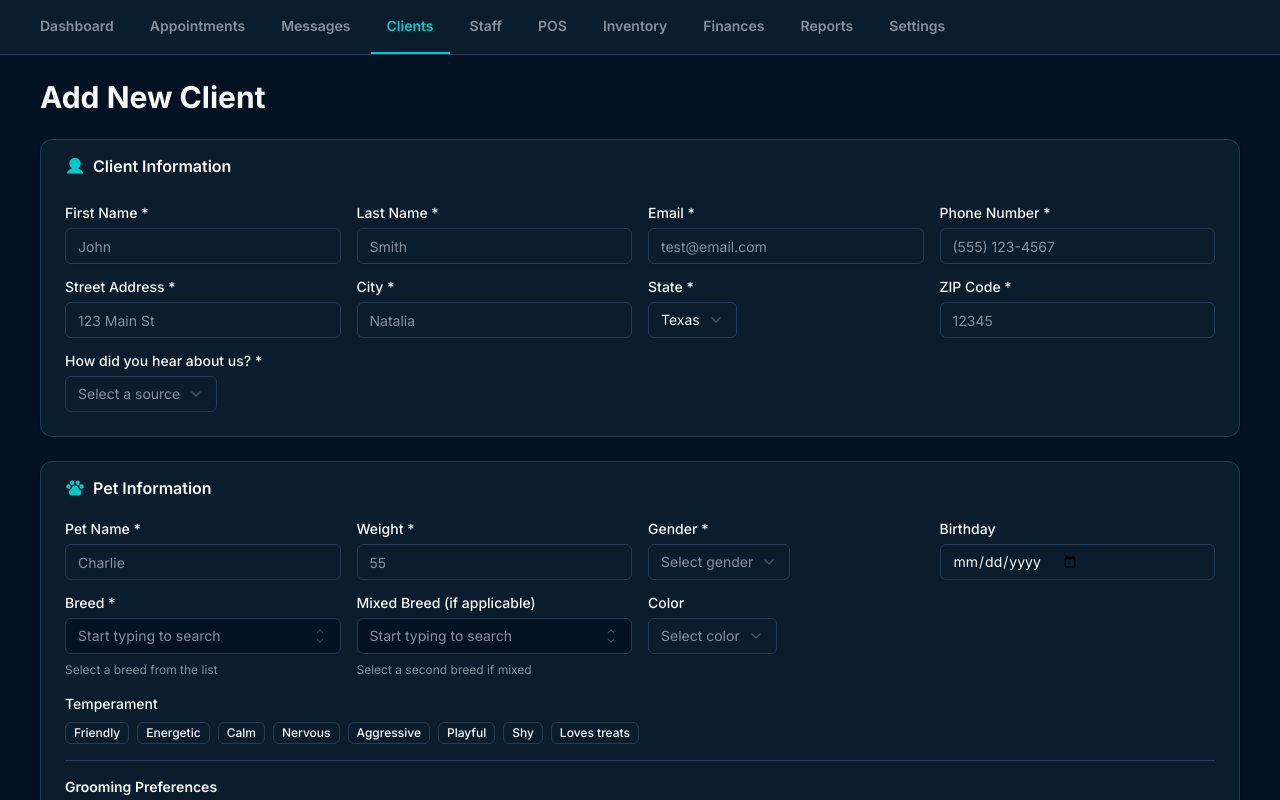
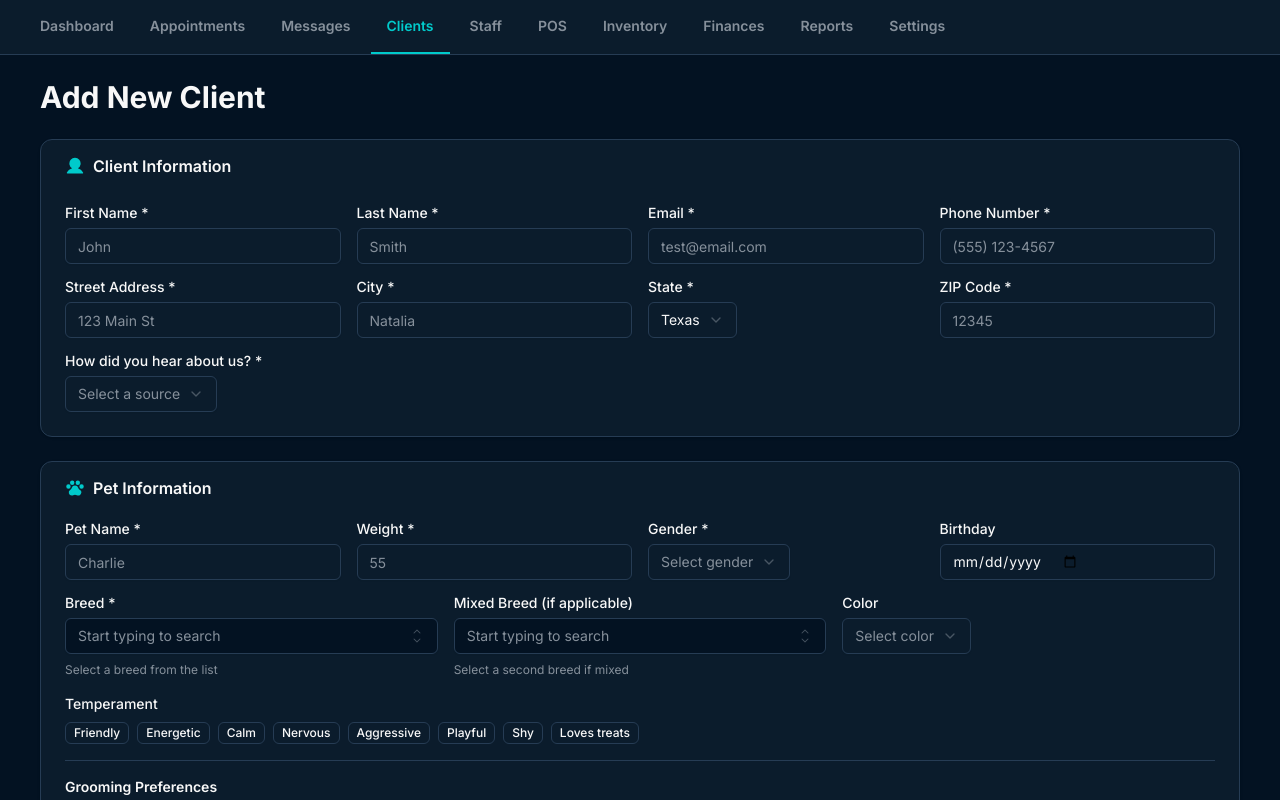
Before and after one commit to JimmysRanch/126, a React (Vite) app: page /clients/new in a window 1280 px wide. Shown: the top 800 px of the page. Built offline with nearby package versions, Linux system fonts and the light colour scheme.

Commit message:
Polish pet info layout

```diff
--- a/src/pages/AddClient.tsx
+++ b/src/pages/AddClient.tsx
@@ -492,7 +492,7 @@ export function AddClient() {
                 </div>
               </div>
 
-              <div className="grid grid-cols-4 gap-4">
+              <div className="grid grid-cols-3 gap-4">
                 <div className="space-y-2">
                   <Label htmlFor={`pet-breed-${pet.id}`}>Breed *</Label>
                   <BreedCombobox
```
